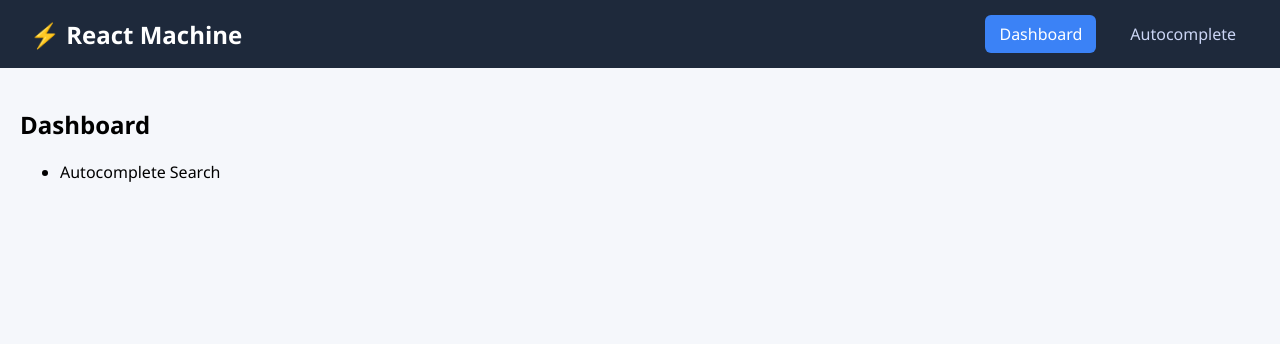
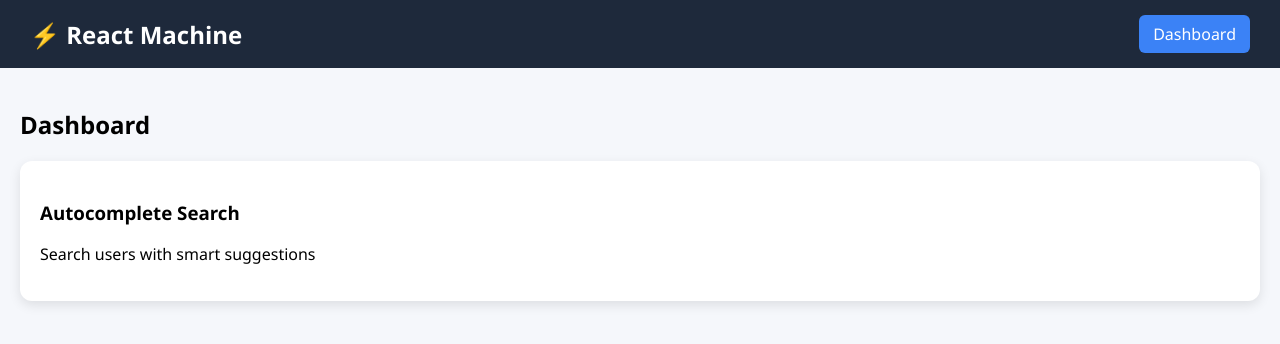
Before and after one commit to sagarmj94/reactPracticeMachineCode, a React (Vite) app: page / in a window 1280 px wide. Shown: the top 344 px of the page. Built offline with nearby package versions, Linux system fonts and the light colour scheme.

Commit message:
Implement Autocomplete feature with NotFound page and enhance Dashboard layout

```diff
--- a/src/App.jsx
+++ b/src/App.jsx
@@ -4,6 +4,7 @@ import Loader from "./components/Loader";
 import { Suspense, lazy } from "react";
 
 const Dashboard = lazy(() => import("./pages/Dashboard.jsx"));
+const NotFound = lazy(() => import("./pages/NotFound"));
 const AutocompletePage = lazy(() => import("./pages/AutocompletePage"));
 
 function App() {
@@ -14,6 +15,7 @@ function App() {
           <Route path="/" element={<MainLayout />}>
             <Route index element={<Dashboard />} />
             <Route path="autocomplete" element={<AutocompletePage />} />
+            <Route path="*" element={<NotFound />} />
           </Route>
         </Routes>
       </Suspense>
--- a/src/components/Header.jsx
+++ b/src/components/Header.jsx
@@ -18,7 +18,7 @@ const Header = () => {
           Dashboard
         </Link>
 
-        <Link
+        {/* <Link
           to="/autocomplete"
           style={{
             ...styles.link,
@@ -26,7 +26,7 @@ const Header = () => {
           }}
         >
           Autocomplete
-        </Link>
+        </Link> */}
       </div>
     </div>
   );
--- a/src/features/autocomplete/Autocomplete.jsx
+++ b/src/features/autocomplete/Autocomplete.jsx
@@ -1,6 +1,6 @@
-import React, { useEffect, useState } from "react";
+import { useEffect, useState } from "react";
 
-export const Autocomplete = () => {
+const Autocomplete = () => {
   const [data, setData] = useState([]);
   const [query, setQuery] = useState("");
   const [filtered, setFiltered] = useState([]);
@@ -12,7 +12,7 @@ export const Autocomplete = () => {
   }, []);
 
   useEffect(() => {
-    if (query.trim() === "") {
+    if (!query.trim()) {
       setFiltered([]);
       return;
     }
@@ -24,27 +24,57 @@ export const Autocomplete = () => {
     setFiltered(result);
   }, [query, data]);
 
-  console.log(filtered);
   return (
-    <div>
+    <div style={styles.container}>
       <input
         type="text"
-        placeholder="Search user..."
-        style={{ width: "100%", padding: "10px" }}
+        placeholder="Search users..."
         value={query}
         onChange={(e) => setQuery(e.target.value)}
+        style={styles.input}
       />
-      <ul>
+
+      {filtered.length > 0 && (
+        <div style={styles.dropdown}>
           {filtered.map((user) => (
-          <li
+            <div
               key={user.id}
-            style={{ padding: "8px", cursor: "pointer" }}
+              style={styles.item}
               onClick={() => setQuery(user.name)}
             >
               {user.name}
-          </li>
+            </div>
           ))}
-      </ul>
+        </div>
+      )}
     </div>
   );
 };
+
+const styles = {
+  container: {
+    position: "relative",
+    width: "300px",
+  },
+  input: {
+    width: "100%",
+    padding: "10px",
+    borderRadius: "8px",
+    border: "1px solid #ccc",
+  },
+  dropdown: {
+    position: "absolute",
+    top: "45px",
+    width: "100%",
+    background: "#fff",
+    borderRadius: "8px",
+    boxShadow: "0 4px 10px rgba(0,0,0,0.1)",
+    overflow: "hidden",
+  },
+  item: {
+    padding: "10px",
+    cursor: "pointer",
+  },
+};
+
+export default Autocomplete;
--- a/src/pages/AutocompletePage.jsx
+++ b/src/pages/AutocompletePage.jsx
@@ -1,10 +1,14 @@
-import { Autocomplete } from "../features/autocomplete/Autocomplete";
+import Autocomplete from "../features/autocomplete/Autocomplete";
 
 const AutocompletePage = () => {
   return (
     <div>
-      <h2>Autocomplete Feature</h2>
-      <Autocomplete />
+      <h2>Autocomplete Search</h2>
+      <p style={{ color: "#666" }}>Start typing to search users</p>
+
+      <div style={{ marginTop: "20px" }}>
+        <Autocomplete />
+      </div>
     </div>
   );
 };
--- a/src/pages/Dashboard.jsx
+++ b/src/pages/Dashboard.jsx
@@ -1,21 +1,50 @@
-import { Link } from "react-router-dom";
+import { useNavigate } from "react-router-dom";
 
 const Dashboard = () => {
-  const features = [{ name: "Autocomplete Search", path: "/autocomplete" }];
+  const navigate = useNavigate();
+
+  const features = [
+    {
+      title: "Autocomplete Search",
+      desc: "Search users with smart suggestions",
+      path: "/autocomplete",
+    },
+  ];
 
   return (
     <div>
-      <h2>Dashboard</h2>
+      <h2 style={{ marginBottom: "20px" }}>Dashboard</h2>
 
-      <ul>
+      <div style={styles.grid}>
         {features.map((item, index) => (
-          <li key={index}>
-            <Link to={item.path}>{item.name}</Link>
-          </li>
+          <div
+            key={index}
+            style={styles.card}
+            onClick={() => navigate(item.path)}
+          >
+            <h3>{item.title}</h3>
+            <p>{item.desc}</p>
+          </div>
         ))}
-      </ul>
+      </div>
     </div>
   );
 };
 
+const styles = {
+  grid: {
+    display: "grid",
+    gridTemplateColumns: "repeat(auto-fit, minmax(250px, 1fr))",
+    gap: "20px",
+  },
+  card: {
+    background: "#fff",
+    padding: "20px",
+    borderRadius: "12px",
+    boxShadow: "0 4px 12px rgba(0,0,0,0.1)",
+    cursor: "pointer",
+    transition: "0.3s",
+  },
+};
+
 export default Dashboard;
--- /dev/null
+++ b/src/pages/NotFound.jsx
@@ -0,0 +1,40 @@
+import { useNavigate } from "react-router-dom";
+
+const NotFound = () => {
+  const navigate = useNavigate();
+
+  return (
+    <div style={styles.container}>
+      <h1 style={styles.code}>404</h1>
+      <h2>Page Not Found</h2>
+      <p>The page you are looking for doesn’t exist.</p>
+
+      <button style={styles.btn} onClick={() => navigate("/")}>
+        Go Back Home
+      </button>
+    </div>
+  );
+};
+
+const styles = {
+  container: {
+    textAlign: "center",
+    marginTop: "100px",
+  },
+  code: {
+    fontSize: "80px",
+    margin: 0,
+    color: "#3b82f6",
+  },
+  btn: {
+    marginTop: "20px",
+    padding: "10px 20px",
+    border: "none",
+    background: "#3b82f6",
+    color: "#fff",
+    borderRadius: "6px",
+    cursor: "pointer",
+  },
+};
+
+export default NotFound;
```
Lines whose indentation alone changed are shown as unchanged.
